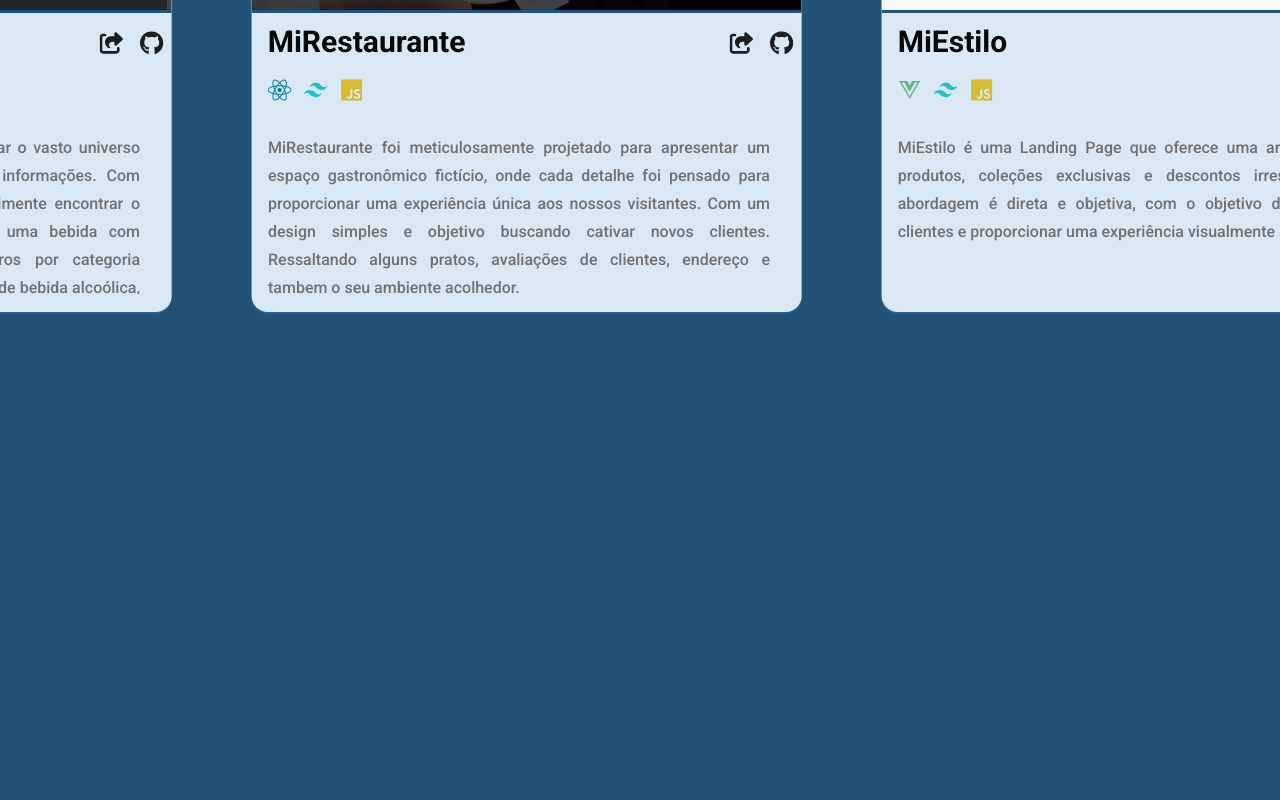
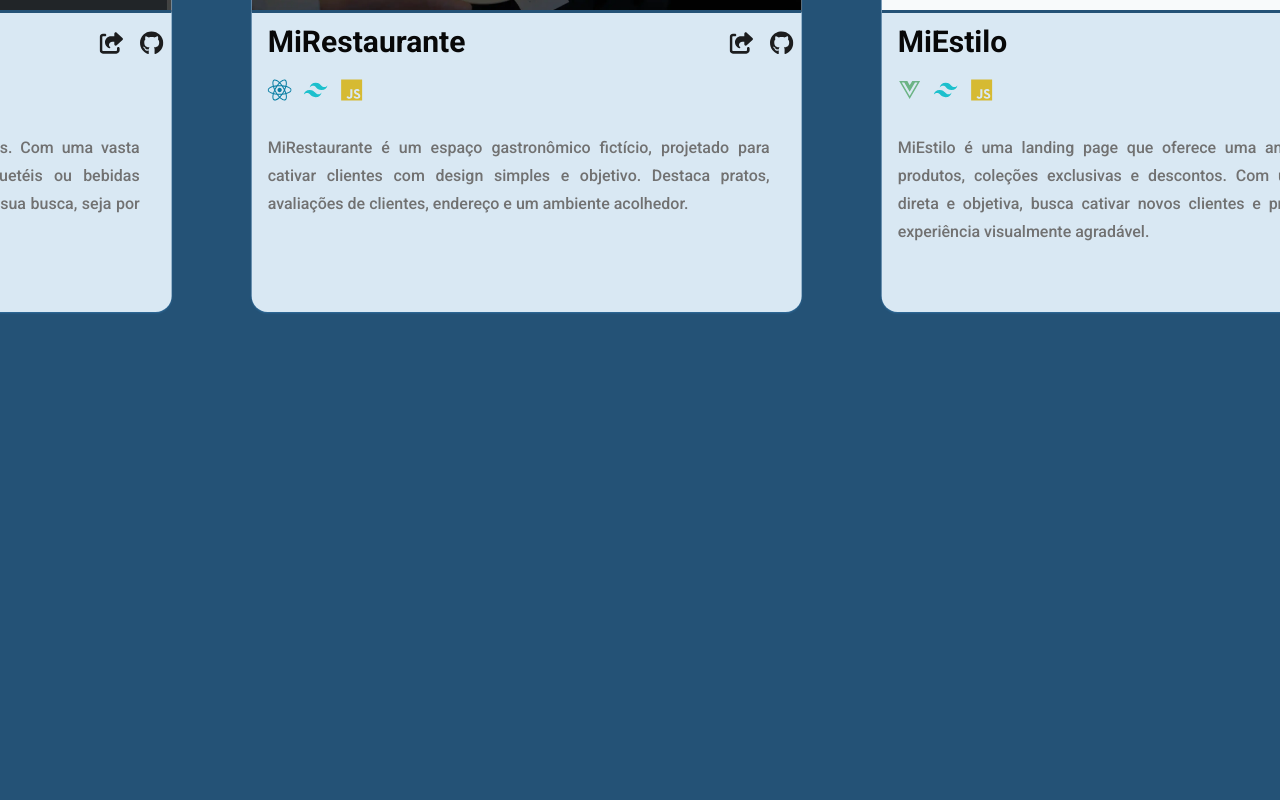
Before and after one commit to miquelven/Portifolio, a React (Vite) app: page / in a window 1280 px wide. Shown: the part 2400-3200 px from the top of the page. Built offline with nearby package versions, Linux system fonts and the light colour scheme.

Commit message:
refactor: change text content

```diff
--- a/src/data/cards.jsx
+++ b/src/data/cards.jsx
@@ -22,7 +22,7 @@ const cards = [
     url: game,
     title: "MiGame",
     description:
-      "O miGame possui um sistema de classificação competitivo, onde as pontuações mais altas dos jogadores são registradas e classificadas entre as melhores de todas. Ao desenvolver o miGame, concentrei-me em criar uma interface amigável e intuitiva que proporcionasse uma experiência de usuário fluida e agradável. Além disso, implementei medidas de segurança robustas para garantir a proteção dos dados dos usuários, especialmente no que diz respeito ao processo de login e registro.",
+      "Desenvolvi o miGame com um sistema de classificação competitivo que registra as pontuações mais altas. Foquei em criar uma interface amigável e intuitiva para uma experiência fluida. Implementações de segurança robustas garantem a proteção dos dados dos usuários, especialmente no login e registro.",
     stacks: [
       <FaVuejs />,
       <SiTailwindcss />,
@@ -40,7 +40,7 @@ const cards = [
     url: miCoin,
     title: "MiCoin",
     description:
-      " Com uma variedade de recursos intuitivos, o miCoin permite que você acompanhe informações detalhadas sobre várias moedas digitais. Favoritos personalizados permitem que você mantenha suas escolhas em destaque, enquanto o monitoramento de preços por e-mail o mantém informado sobre as mudanças do mercado. Com recursos de filtragem por categorias e opções de paginação, você tem controle total sobre sua experiência de navegação. Explore, analise e acompanhe as criptomoedas de forma conveniente e eficaz com o miCoin.",
+      "O miCoin oferece recursos intuitivos para acompanhar informações de várias moedas digitais. Favoritos personalizados e monitoramento de preços por e-mail mantêm você informado sobre o mercado. Com filtragem por categorias e paginação, você tem controle total sobre a navegação e análise das criptomoedas.",
     stacks: [<FaReact />, <SiTailwindcss />, <IoLogoJavascript />],
     stackColors: ["#087ea4", "#1dc0cd", "#d6ba32"],
     id: simpleFaker.string.uuid(),
@@ -51,7 +51,7 @@ const cards = [
     url: miMovie,
     title: "MiMovie",
     description:
-      "MiMovie é sua plataforma completa para explorar vários filmes. Com uma extensa biblioteca de informações. Com recursos de pesquisa avançada, você pode facilmente encontrar o que procura. Além disso, os filtros por categoria permitem que você refine sua busca. Além de poder favoritar os filmes e salvar para assistir mais tarde.",
+      "MiMovie é sua plataforma completa para explorar filmes. Com uma extensa biblioteca e pesquisa avançada, encontre facilmente o que procura. Use filtros por categoria, favorite filmes e salve para assistir mais tarde.",
     stacks: [<FaReact />, <SiTailwindcss />, <SiTypescript />],
     stackColors: ["#087ea4", "#1dc0cd", "#087ecf"],
     id: simpleFaker.string.uuid(),
@@ -63,7 +63,7 @@ const cards = [
     url: miDrinks,
     title: "MiDrinks",
     description:
-      "MiDrinks é sua plataforma completa para explorar o vasto universo das bebidas. Com uma extensa biblioteca de informações. Com recursos de pesquisa avançada, você pode facilmente encontrar o que procura, seja um coquetel específico ou uma bebida com ingredientes específicos. Além disso, os filtros por categoria permitem que você refine sua busca, seja por tipo de bebida alcoólica, não alcoólica ou sazonal.",
+      "MiDrinks é sua plataforma para explorar bebidas. Com uma vasta biblioteca e pesquisa avançada, encontre coquetéis ou bebidas específicas. Filtros por categoria ajudam a refinar sua busca, seja por tipo de bebida alcoólica, não alcoólica ou sazonal.",
     stacks: [<SiNuxtdotjs />, <FaSass />, <SiTypescript />],
     stackColors: ["#0ade87", "#ce6b9c", "#087ecf"],
     id: simpleFaker.string.uuid(),
@@ -75,7 +75,7 @@ const cards = [
     url: MiRestaurante,
     title: "MiRestaurante",
     description:
-      "MiRestaurante foi meticulosamente projetado para apresentar um espaço gastronômico fictício, onde cada detalhe foi pensado para proporcionar uma experiência única aos nossos visitantes. Com um design simples e objetivo buscando cativar novos clientes. Ressaltando alguns pratos, avaliações de clientes, endereço e tambem o seu ambiente acolhedor.",
+      "MiRestaurante é um espaço gastronômico fictício, projetado para cativar clientes com design simples e objetivo. Destaca pratos, avaliações de clientes, endereço e um ambiente acolhedor.",
     stacks: [<FaReact />, <SiTailwindcss />, <IoLogoJavascript />],
     stackColors: ["#087ea4", "#1dc0cd", "#d6ba32"],
     id: simpleFaker.string.uuid(),
@@ -87,7 +87,7 @@ const cards = [
     url: MiEstilo,
     title: "MiEstilo",
     description:
-      "MiEstilo é uma Landing Page que oferece uma ampla seleção de produtos, coleções exclusivas e descontos irresistíveis. Nossa abordagem é direta e objetiva, com o objetivo de cativar novos clientes e proporcionar uma experiência visualmente agradável. ",
+      "MiEstilo é uma landing page que oferece uma ampla seleção de produtos, coleções exclusivas e descontos. Com uma abordagem direta e objetiva, busca cativar novos clientes e proporcionar uma experiência visualmente agradável.",
     stacks: [<FaVuejs />, <SiTailwindcss />, <IoLogoJavascript />],
     stackColors: ["#6cb485", "#1dc0cd", "#d6ba32"],
     id: simpleFaker.string.uuid(),
```
